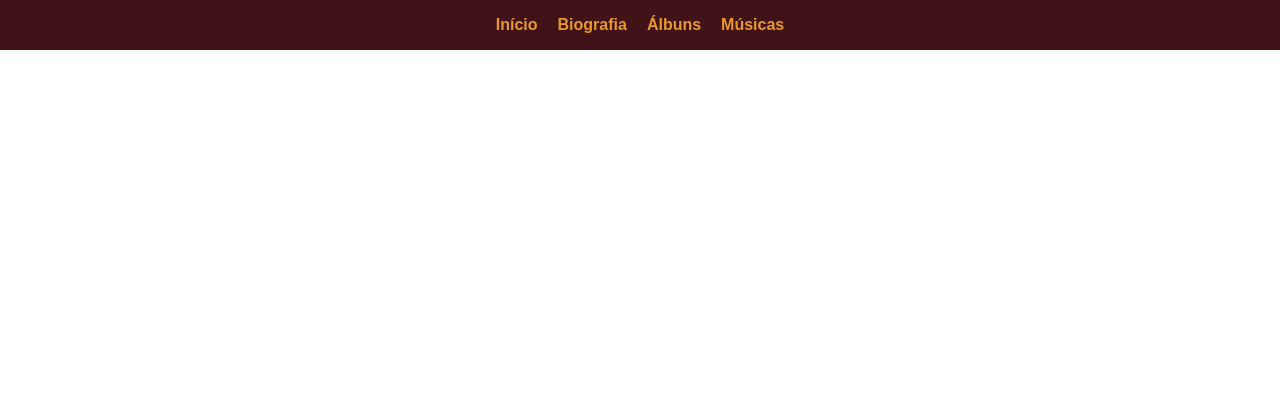
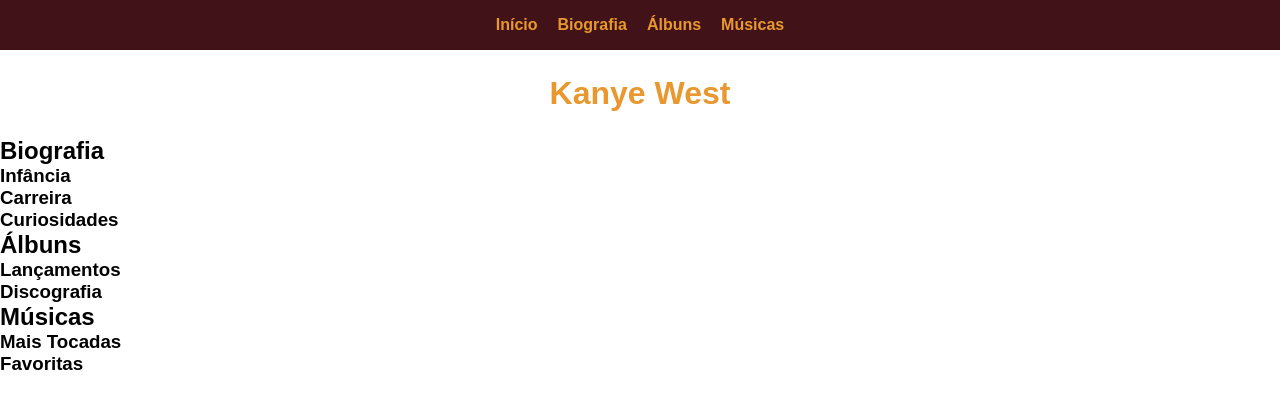
Before and after one commit to yKaike777/Projeto-Tributo-Banda, a plain HTML site: page PJ01/index.html in a window 1280 px wide. Drawn offline with Linux system fonts and the light colour scheme.

Commit message:
Títulos

```diff
--- a/PJ01/index.html
+++ b/PJ01/index.html
@@ -16,27 +16,45 @@
                 <li>
                     <a href="#biografia" class="menu">Biografia</a>
                     <ul class="submenu">
-                        <li class="subtext"><a href="#">Infância</a></li>
-                        <li class="subtext"><a href="#">Carreira</a></li>
-                        <li class="subtext"><a href="#">Curiosidades</a></li>
+                        <li class="subtext"><a href="#infancia">Infância</a></li>
+                        <li class="subtext"><a href="#carreira">Carreira</a></li>
+                        <li class="subtext"><a href="#curiosidades">Curiosidades</a></li>
                     </ul>
                 </li>
                 <li>
-                    <a href="#biografia" class="menu">Álbuns</a>
+                    <a href="#albuns" class="menu">Álbuns</a>
                     <ul class="submenu">
-                        <li class="subtext"><a href="#">Lançamentos</a></li>
-                        <li class="subtext"><a href="#">Discografia</a></li>
+                        <li class="subtext"><a href="#lancamentos">Lançamentos</a></li>
+                        <li class="subtext"><a href="#discografia">Discografia</a></li>
                     </ul>
                 </li>
                 <li>
-                    <a href="#biografia" class="menu">Músicas</a>
+                    <a href="#musicas" class="menu">Músicas</a>
                     <ul class="submenu">
-                        <li class="subtext"><a href="#">Mais Tocadas</a></li>
-                        <li class="subtext"><a href="#">Favoritas</a></li>
+                        <li class="subtext"><a href="#+tocadas">Mais Tocadas</a></li>
+                        <li class="subtext"><a href="#favoritas">Favoritas</a></li>
                     </ul>
                 </li>
             </ul>
         </nav>
     </header>
+
+    <h1 id="inicio">Kanye West</h1>
+
+    <h2 id="biografia">Biografia</h2>
+    <ul class="lista">
+        <li><h3 id="infância">Infância</h3></li>
+        <li><h3 id="carreira">Carreira</h3></li>
+        <li><h3 id="curiosidades">Curiosidades</h3></li>
+    </ul>
+
+
+
+    <h2 id="albuns">Álbuns</h2>
+    <h3 id="lancamentos">Lançamentos</h3>
+    <h3 id="discografia">Discografia</h3>
+    <h2 id="musicas">Músicas</h2>
+    <h3 id="+tocadas">Mais Tocadas</h3>
+    <h3 id="favoritas">Favoritas</h3>
 </body>
 </html>
--- a/PJ01/style.css
+++ b/PJ01/style.css
@@ -50,3 +50,13 @@
 .menu-list li {
     position: relative; /* Necessário para o submenu */
 }
+
+#inicio{
+    text-align: center;
+    padding: 25px;
+    color: #e8982e;
+}
+
+.lista{
+    list-style: circle;
+}
```
